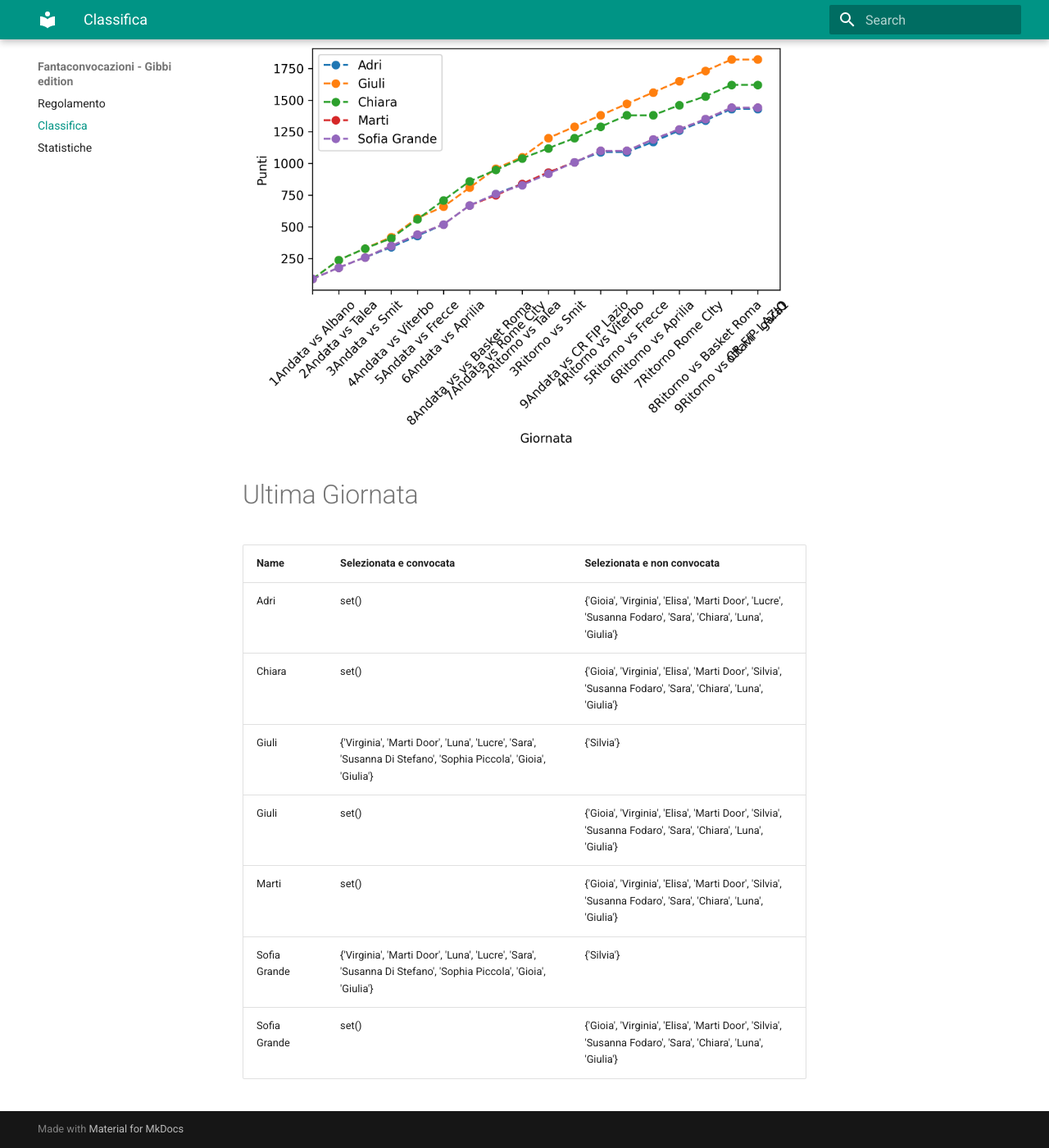
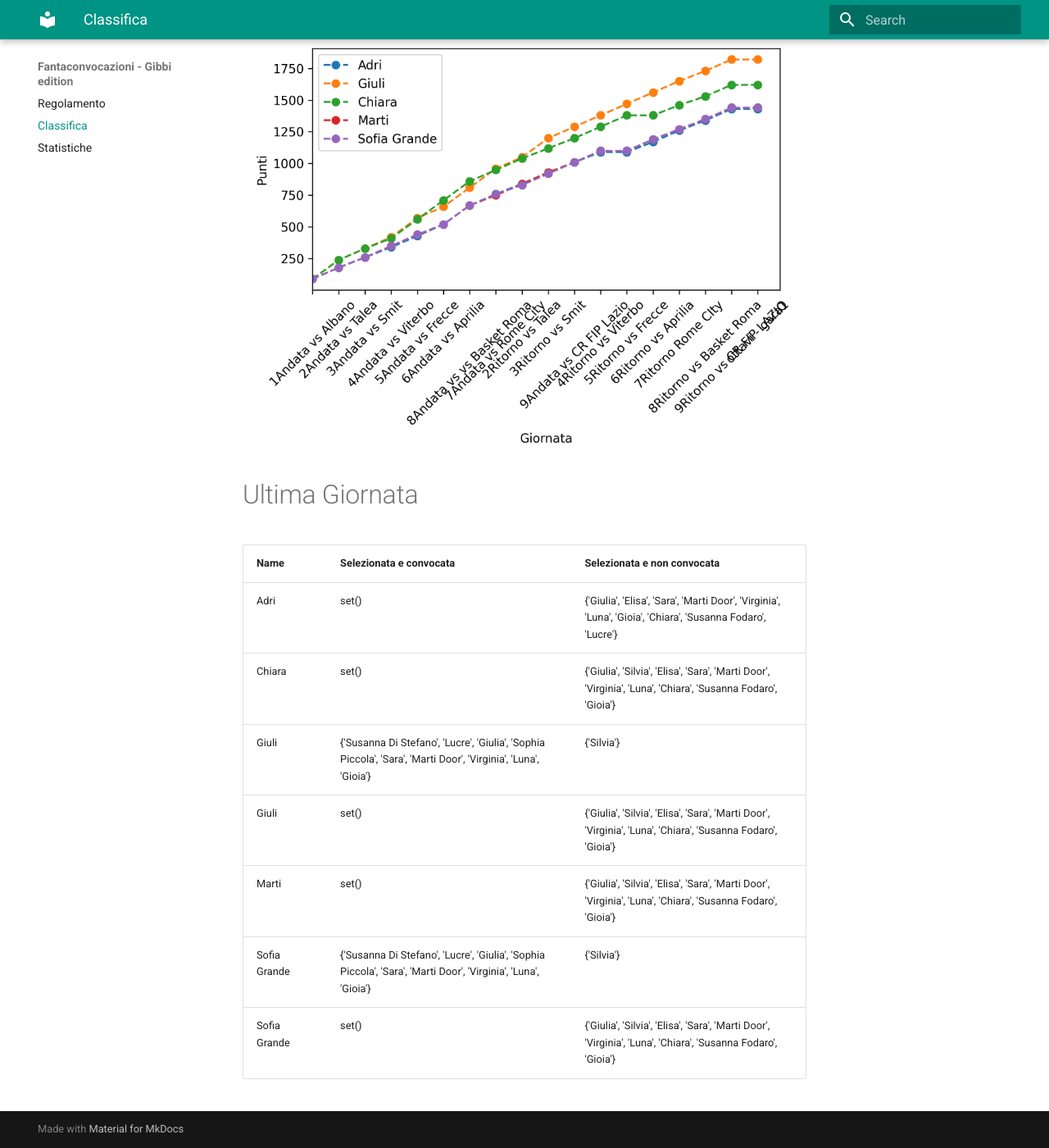
Before and after one commit to martinig94/fantagibbi, an MkDocs documentation site: the page built from docs/Classifica.md, in a window 1280 px wide and 1400 px high, scrolled down 565 px. Shown: the whole window at 82% size. Built offline with MkDocs 1.6.1 and Material for MkDocs 9.7.7, drawn with Linux system fonts in a browser that asks for light colours.

Commit message:
Auto-update from main.py

```diff
--- a/docs/Classifica.md
+++ b/docs/Classifica.md
@@ -18,11 +18,11 @@
 <!-- START_TABLE CORRECT -->
 | Name         | Selezionata e convocata                                                                                        | Selezionata e non convocata                                                                                  |
 |:-------------|:---------------------------------------------------------------------------------------------------------------|:-------------------------------------------------------------------------------------------------------------|
-| Adri         | set()                                                                                                          | {'Gioia', 'Virginia', 'Elisa', 'Marti Door', 'Lucre', 'Susanna Fodaro', 'Sara', 'Chiara', 'Luna', 'Giulia'}  |
-| Chiara       | set()                                                                                                          | {'Gioia', 'Virginia', 'Elisa', 'Marti Door', 'Silvia', 'Susanna Fodaro', 'Sara', 'Chiara', 'Luna', 'Giulia'} |
-| Giuli        | {'Virginia', 'Marti Door', 'Luna', 'Lucre', 'Sara', 'Susanna Di Stefano', 'Sophia Piccola', 'Gioia', 'Giulia'} | {'Silvia'}                                                                                                   |
-| Giuli        | set()                                                                                                          | {'Gioia', 'Virginia', 'Elisa', 'Marti Door', 'Silvia', 'Susanna Fodaro', 'Sara', 'Chiara', 'Luna', 'Giulia'} |
-| Marti        | set()                                                                                                          | {'Gioia', 'Virginia', 'Elisa', 'Marti Door', 'Silvia', 'Susanna Fodaro', 'Sara', 'Chiara', 'Luna', 'Giulia'} |
-| Sofia Grande | {'Virginia', 'Marti Door', 'Luna', 'Lucre', 'Sara', 'Susanna Di Stefano', 'Sophia Piccola', 'Gioia', 'Giulia'} | {'Silvia'}                                                                                                   |
-| Sofia Grande | set()                                                                                                          | {'Gioia', 'Virginia', 'Elisa', 'Marti Door', 'Silvia', 'Susanna Fodaro', 'Sara', 'Chiara', 'Luna', 'Giulia'} |
+| Adri         | set()                                                                                                          | {'Giulia', 'Elisa', 'Sara', 'Marti Door', 'Virginia', 'Luna', 'Gioia', 'Chiara', 'Susanna Fodaro', 'Lucre'}  |
+| Chiara       | set()                                                                                                          | {'Giulia', 'Silvia', 'Elisa', 'Sara', 'Marti Door', 'Virginia', 'Luna', 'Chiara', 'Susanna Fodaro', 'Gioia'} |
+| Giuli        | {'Susanna Di Stefano', 'Lucre', 'Giulia', 'Sophia Piccola', 'Sara', 'Marti Door', 'Virginia', 'Luna', 'Gioia'} | {'Silvia'}                                                                                                   |
+| Giuli        | set()                                                                                                          | {'Giulia', 'Silvia', 'Elisa', 'Sara', 'Marti Door', 'Virginia', 'Luna', 'Chiara', 'Susanna Fodaro', 'Gioia'} |
+| Marti        | set()                                                                                                          | {'Giulia', 'Silvia', 'Elisa', 'Sara', 'Marti Door', 'Virginia', 'Luna', 'Chiara', 'Susanna Fodaro', 'Gioia'} |
+| Sofia Grande | {'Susanna Di Stefano', 'Lucre', 'Giulia', 'Sophia Piccola', 'Sara', 'Marti Door', 'Virginia', 'Luna', 'Gioia'} | {'Silvia'}                                                                                                   |
+| Sofia Grande | set()                                                                                                          | {'Giulia', 'Silvia', 'Elisa', 'Sara', 'Marti Door', 'Virginia', 'Luna', 'Chiara', 'Susanna Fodaro', 'Gioia'} |
 <!-- END_TABLE CORRECT -->
```
